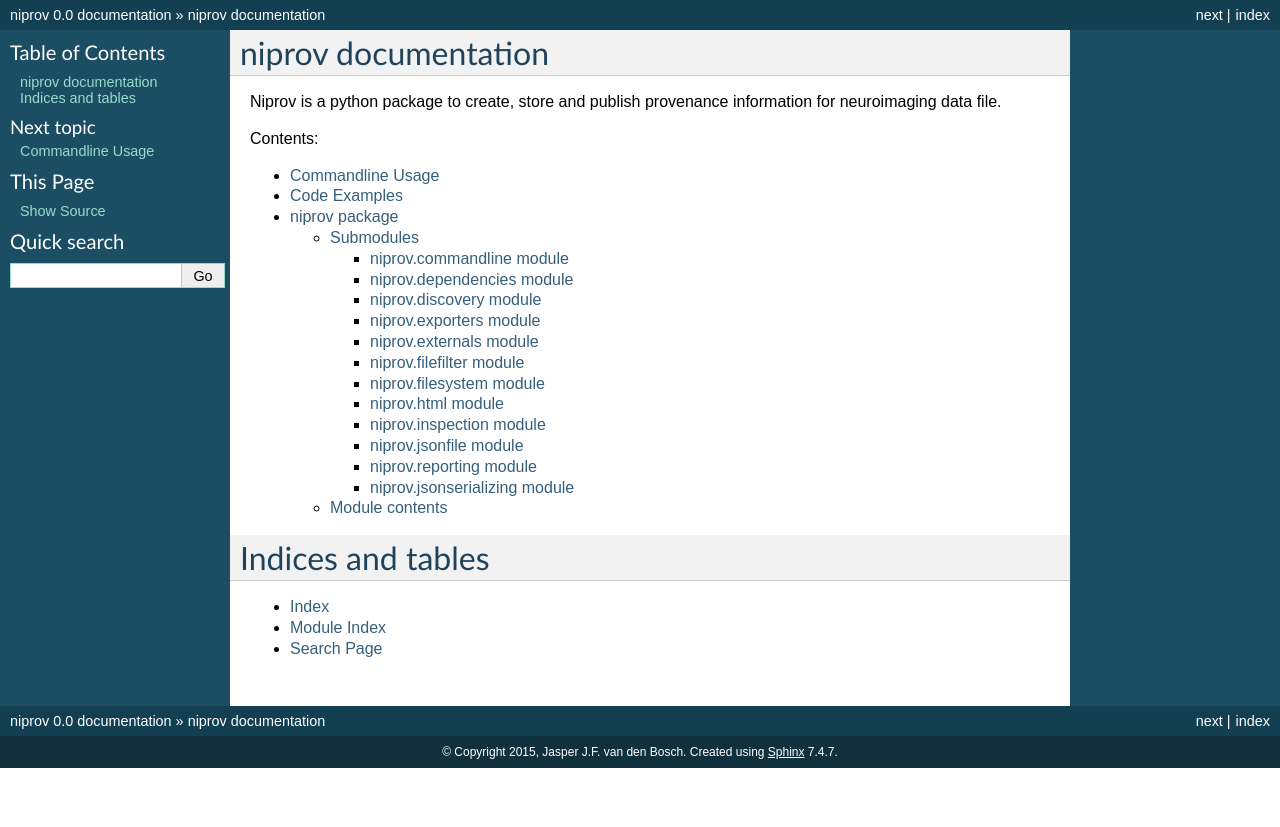
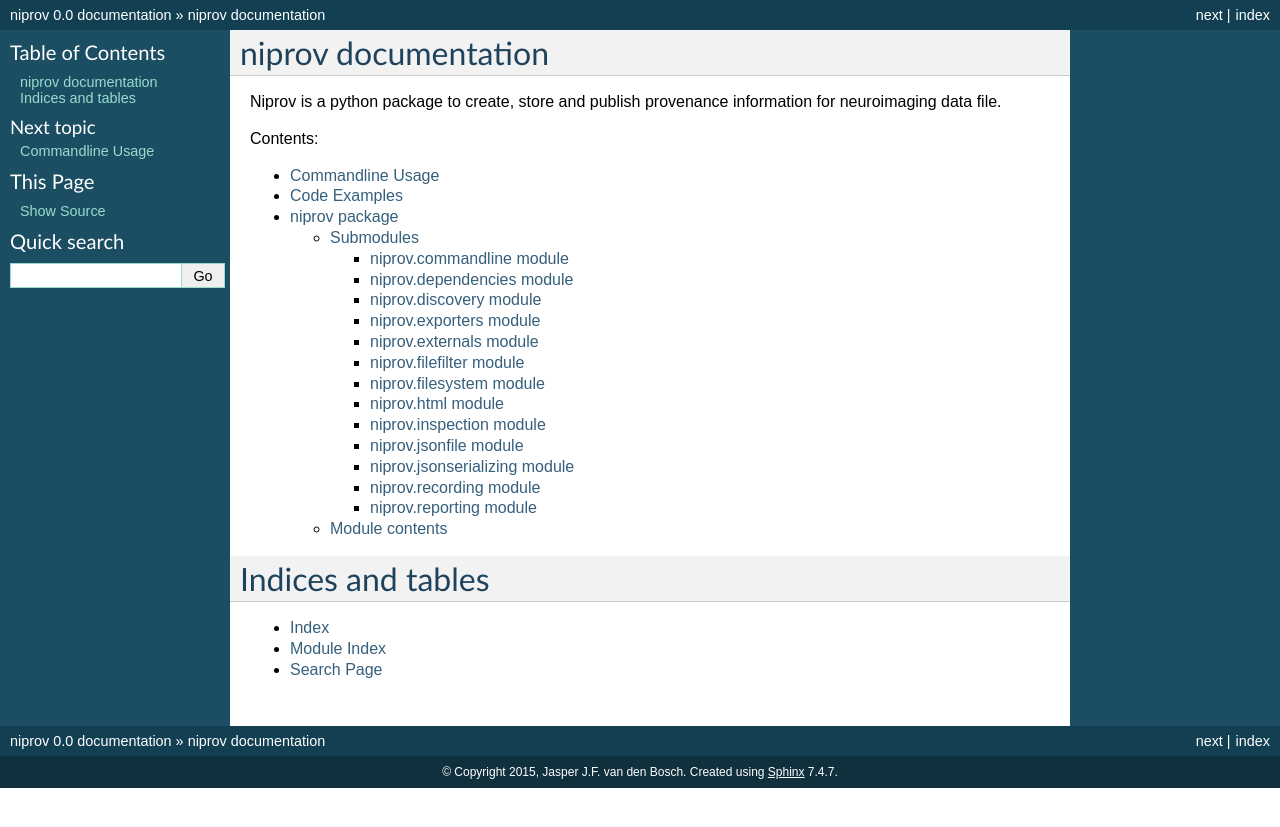
Before and after one commit to JasperVanDenBosch/niprov, a Sphinx documentation site: the page built from docs/source/index.rst, in a window 1280 px wide. Shown: the top 827 px of the page. Built offline with Sphinx 7.4.7, drawn with Linux system fonts in a browser that asks for light colours.

Commit message:
[docs] Added documentation template for record().

```diff
--- /dev/null
+++ b/docs/source/niprov.recording.rst
@@ -0,0 +1,7 @@
+niprov.recording module
+=======================
+
+.. automodule:: niprov.recording
+    :members:
+    :undoc-members:
+    :show-inheritance:
--- a/docs/source/niprov.rst
+++ b/docs/source/niprov.rst
@@ -16,8 +16,9 @@ Submodules
    niprov.html
    niprov.inspection
    niprov.jsonfile
+   niprov.jsonserializing
+   niprov.recording
    niprov.reporting
-   niprov.jsonserializing
 
 Module contents
 ---------------
```
